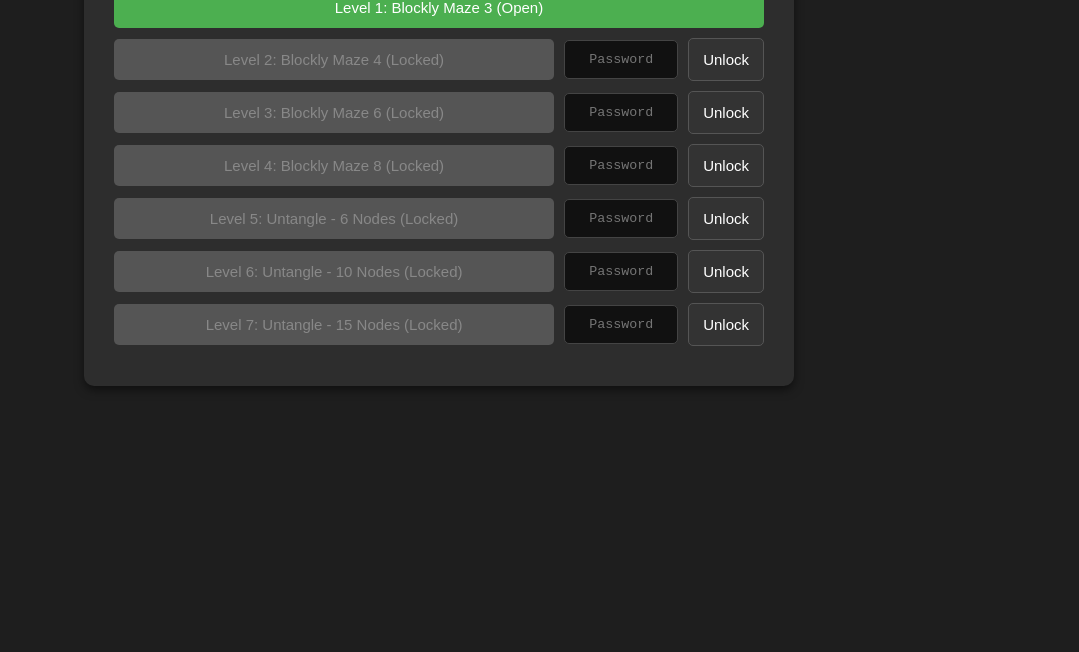
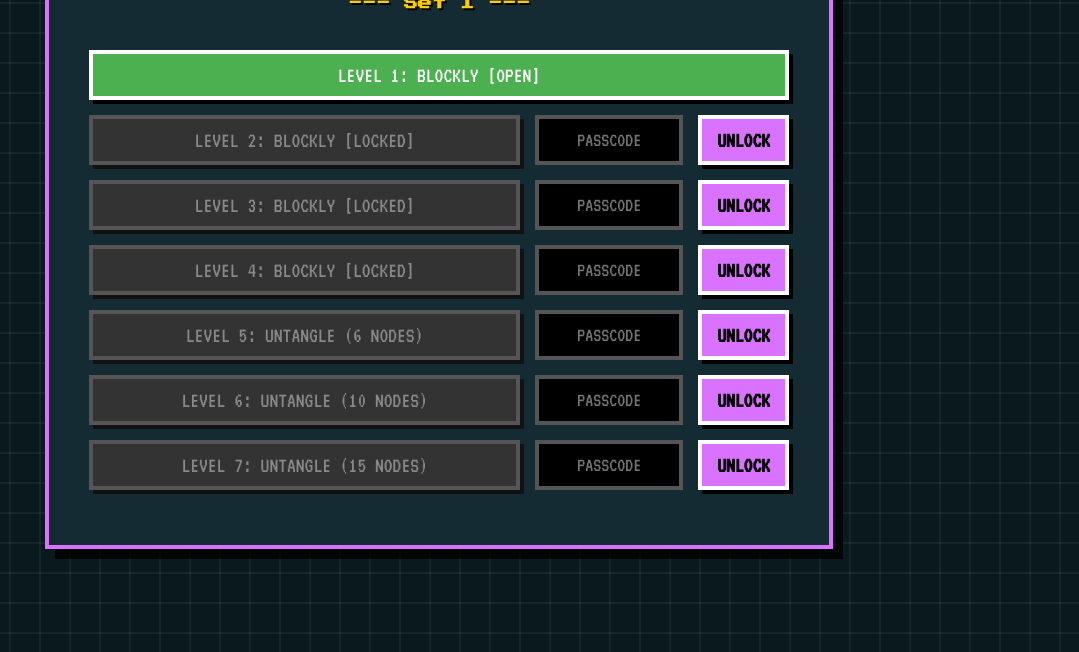
Before and after one commit to harshpathak-25024/dsa_event, a plain HTML site: page index.html in a window 1280 px wide. Shown: the part 148-800 px from the top of the page, without its empty margins (201-1280 px from the left). Drawn offline with Linux system fonts and the light colour scheme.

Commit message:
Update index.html

```diff
--- a/index.html
+++ b/index.html
@@ -3,142 +3,176 @@
 <head>
     <meta charset="UTF-8">
     <meta name="viewport" content="width=device-width, initial-scale=1.0">
-    <title>DSA Challenge - Set 1</title>
+    <title>Find Your Way - Set 1</title>
+    <!-- Import Retro 8-bit Fonts -->
+    <link href="https://fonts.googleapis.com/css2?family=Press+Start+2P&family=VT323&display=swap" rel="stylesheet">
     <style>
         body {
-            font-family: monospace;
-            background-color: #1e1e1e;
-            color: #00ff00;
+            background-color: #0a191e; /* Dark teal to match poster background */
+            /* Creates the subtle grid pattern seen in the poster */
+            background-image:
+                linear-gradient(rgba(255, 255, 255, 0.05) 2px, transparent 2px),
+                linear-gradient(90deg, rgba(255, 255, 255, 0.05) 2px, transparent 2px);
+            background-size: 30px 30px;
+            color: #ffffff;
             text-align: center;
-            padding-top: 30px;
+            padding-top: 40px;
+            font-family: 'VT323', monospace; /* Highly readable retro font for buttons */
         }
         .container {
-            max-width: 650px;
+            max-width: 700px;
             margin: auto;
-            background: #2d2d2d;
-            padding: 30px;
-            border-radius: 10px;
-            box-shadow: 0 4px 10px rgba(0,0,0,0.5);
+            background: #152b33;
+            padding: 40px;
+            border: 4px solid #d872ff; /* Neon purple border matching the poster pixels */
+            box-shadow: 10px 10px 0px rgba(0,0,0,0.8); /* Hard retro shadow */
         }
-        h1 { margin-bottom: 20px; color: #ffffff; }
+        h1 {
+            font-family: 'Press Start 2P', cursive; /* Chunky 8-bit title font */
+            font-size: 24px;
+            color: #ffffff;
+            text-shadow: 4px 4px 0px #b055d3; /* Pink/Purple shadow */
+            margin-bottom: 10px;
+            text-transform: uppercase;
+        }
+        h2 {
+            font-family: 'Press Start 2P', cursive;
+            font-size: 14px;
+            color: #ffcc00; /* Yellow accent */
+            margin-bottom: 40px;
+            text-shadow: 2px 2px 0px #000;
+        }
         .level-row {
             display: flex;
             justify-content: center;
-            align-items: center;
-            gap: 10px;
-            margin: 10px 0;
+            align-items: stretch;
+            gap: 15px;
+            margin: 15px 0;
         }
         button {
-            background-color: #4CAF50;
-            color: white;
-            border: none;
-            padding: 12px 16px;
-            font-size: 15px;
+            font-family: 'VT323', monospace;
+            font-size: 22px;
+            color: #fff;
+            border: 4px solid #fff;
+            padding: 10px 15px;
             cursor: pointer;
-            border-radius: 5px;
             flex-grow: 1;
-            transition: 0.2s;
+            text-transform: uppercase;
+            box-shadow: 4px 4px 0px #000;
+            transition: all 0.1s;
         }
-        button:hover { background-color: #45a049; }
+        button:active {
+            transform: translate(4px, 4px);
+            box-shadow: 0px 0px 0px #000;
+        }
+        /* Open/Unlocked Button Style (Matches the green START button) */
+        .open-btn {
+            background-color: #4caf50;
+            border-color: #ffffff;
+        }
+        .open-btn:hover { background-color: #3e8e41; }
+
+        /* Locked Button Style */
         button:disabled {
-            background-color: #555;
+            background-color: #333;
+            border-color: #555;
             color: #888;
             cursor: not-allowed;
+            box-shadow: 4px 4px 0px #111;
         }
-        .unlocked {
-            background-color: #008CBA;
+        /* Small unlock button */
+        .unlock-btn {
+            background-color: #d872ff;
+            color: #000;
+            font-weight: bold;
+            flex-grow: 0;
+            border-color: #fff;
         }
-        .unlocked:hover {
-            background-color: #007399;
-        }
+        .unlock-btn:hover { background-color: #b055d3; }
+
+        /* Password Input */
         input[type="text"] {
-            padding: 11px;
-            border-radius: 5px;
-            border: 1px solid #444;
-            background: #111;
-            color: #fff;
-            font-family: monospace;
-            width: 90px;
+            font-family: 'VT323', monospace;
+            font-size: 20px;
+            padding: 10px;
+            border: 4px solid #555;
+            background: #000;
+            color: #39ff14; /* Neon green text for passwords */
+            width: 120px;
             text-align: center;
+            text-transform: uppercase;
         }
         input[type="text"]:focus {
-            outline: 1px solid #00ff00;
-        }
-        .unlock-btn {
-            background-color: #333;
-            border: 1px solid #555;
-            flex-grow: 0;
-            padding: 12px 14px;
-        }
-        .unlock-btn:hover {
-            background-color: #444;
+            outline: none;
+            border-color: #d872ff;
         }
     </style>
 </head>
 <body>
 
 <div class="container">
-    <h1>DSA Challenge Progression</h1>
+    <h1>Find Your Way</h1>
+    <h2>--- Set 1 ---</h2>
 
     <!-- Level 1 (Open) -->
     <div class="level-row">
-        <button onclick="window.open('https://blockly.games/maze?lang=en&level=3&&skin=0', '_blank')">
-            Level 1: Blockly Maze 3 (Open)
+        <button class="open-btn" onclick="window.open('https://blockly.games/maze?lang=en&level=3&&skin=0', '_blank')">
+            Level 1: Blockly [Open]
         </button>
     </div>
 
     <!-- Level 2 -->
     <div class="level-row">
         <button id="btn-2" disabled onclick="window.open('https://blockly.games/maze?lang=en&level=4&&skin=0', '_blank')">
-            Level 2: Blockly Maze 4 (Locked)
+            Level 2: Blockly [Locked]
         </button>
-        <input type="text" id="input-2" placeholder="Password">
-        <button class="unlock-btn" id="unlock-btn-2" onclick="verifyLevel(2, 'pass2', 'Level 2: Blockly Maze 4')">Unlock</button>
+        <input type="text" id="input-2" placeholder="PASSCODE">
+        <button class="unlock-btn" id="unlock-btn-2" onclick="verifyLevel(2, 'PASS2', 'Level 2: Blockly')">Unlock</button>
     </div>
 
     <!-- Level 3 -->
     <div class="level-row">
         <button id="btn-3" disabled onclick="window.open('https://blockly.games/maze?lang=en&level=6&&skin=0', '_blank')">
-            Level 3: Blockly Maze 6 (Locked)
+            Level 3: Blockly [Locked]
         </button>
-        <input type="text" id="input-3" placeholder="Password">
-        <button class="unlock-btn" id="unlock-btn-3" onclick="verifyLevel(3, 'pass3', 'Level 3: Blockly Maze 6')">Unlock</button>
+        <input type="text" id="input-3" placeholder="PASSCODE">
+        <button class="unlock-btn" id="unlock-btn-3" onclick="verifyLevel(3, 'PASS3', 'Level 3: Blockly')">Unlock</button>
     </div>
 
     <!-- Level 4 -->
     <div class="level-row">
         <button id="btn-4" disabled onclick="window.open('https://blockly.games/maze?lang=en&level=8&&skin=0', '_blank')">
-            Level 4: Blockly Maze 8 (Locked)
+            Level 4: Blockly [Locked]
         </button>
-        <input type="text" id="input-4" placeholder="Password">
-        <button class="unlock-btn" id="unlock-btn-4" onclick="verifyLevel(4, 'pass4', 'Level 4: Blockly Maze 8')">Unlock</button>
+        <input type="text" id="input-4" placeholder="PASSCODE">
+        <button class="unlock-btn" id="unlock-btn-4" onclick="verifyLevel(4, 'PASS4', 'Level 4: Blockly')">Unlock</button>
     </div>
 
     <!-- Level 5 -->
     <div class="level-row">
         <button id="btn-5" disabled onclick="window.open('https://puzzles.twistymaze.com/untangle', '_blank')">
-            Level 5: Untangle - 6 Nodes (Locked)
+            Level 5: Untangle (6 Nodes)
         </button>
-        <input type="text" id="input-5" placeholder="Password">
-        <button class="unlock-btn" id="unlock-btn-5" onclick="verifyLevel(5, 'pass5', 'Level 5: Untangle - 6 Nodes')">Unlock</button>
+        <input type="text" id="input-5" placeholder="PASSCODE">
+        <button class="unlock-btn" id="unlock-btn-5" onclick="verifyLevel(5, 'PASS5', 'Level 5: Untangle (6 Nodes)')">Unlock</button>
     </div>
 
     <!-- Level 6 -->
     <div class="level-row">
         <button id="btn-6" disabled onclick="window.open('https://puzzles.twistymaze.com/untangle', '_blank')">
-            Level 6: Untangle - 10 Nodes (Locked)
+            Level 6: Untangle (10 Nodes)
         </button>
-        <input type="text" id="input-6" placeholder="Password">
-        <button class="unlock-btn" id="unlock-btn-6" onclick="verifyLevel(6, 'pass6', 'Level 6: Untangle - 10 Nodes')">Unlock</button>
+        <input type="text" id="input-6" placeholder="PASSCODE">
+        <button class="unlock-btn" id="unlock-btn-6" onclick="verifyLevel(6, 'PASS6', 'Level 6: Untangle (10 Nodes)')">Unlock</button>
     </div>
 
     <!-- Level 7 -->
     <div class="level-row">
         <button id="btn-7" disabled onclick="window.open('https://puzzles.twistymaze.com/untangle', '_blank')">
-            Level 7: Untangle - 15 Nodes (Locked)
+            Level 7: Untangle (15 Nodes)
         </button>
-        <input type="text" id="input-7" placeholder="Password">
-        <button class="unlock-btn" id="unlock-btn-7" onclick="verifyLevel(7, 'pass7', 'Level 7: Untangle - 15 Nodes')">Unlock</button>
+        <input type="text" id="input-7" placeholder="PASSCODE">
+        <button class="unlock-btn" id="unlock-btn-7" onclick="verifyLevel(7, 'PASS7', 'Level 7: Untangle (15 Nodes)')">Unlock</button>
     </div>
 </div>
 
@@ -148,16 +182,20 @@
         let mainBtn = document.getElementById(`btn-${levelNum}`);
         let unlockBtn = document.getElementById(`unlock-btn-${levelNum}`);
 
-        if (input.value.trim() === correctPassword) {
+        // Converts their input to uppercase so 'pass2' or 'PASS2' both work
+        if (input.value.trim().toUpperCase() === correctPassword.toUpperCase()) {
             mainBtn.disabled = false;
-            mainBtn.classList.add('unlocked');
-            mainBtn.innerText = `${levelLabel} (Unlocked ✓ - Click to Play)`;
 
-            // Clean up input field and unlock button
+            // Switch style to unlocked green
+            mainBtn.classList.add('open-btn');
+            mainBtn.innerText = `${levelLabel} [PLAY]`;
+
+            // Hide the input and unlock button
             input.style.display = 'none';
             unlockBtn.style.display = 'none';
         } else {
-            alert("Incorrect password. Have the host verify your previous level first!");
+            alert("INCORRECT PASSCODE. CALL THE HOST!");
+            input.value = ""; // Clears the wrong password
         }
     }
 </script>
```
